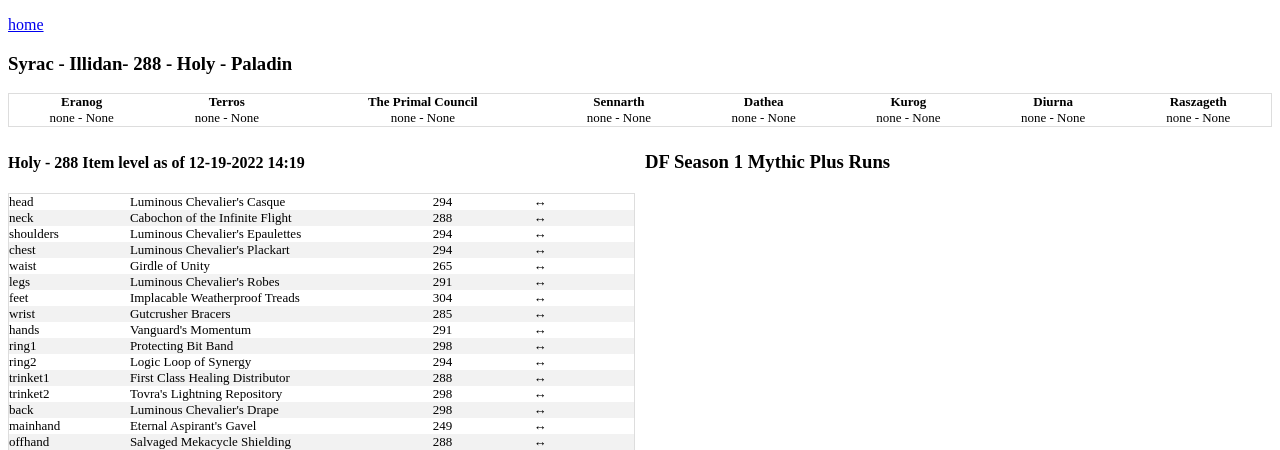
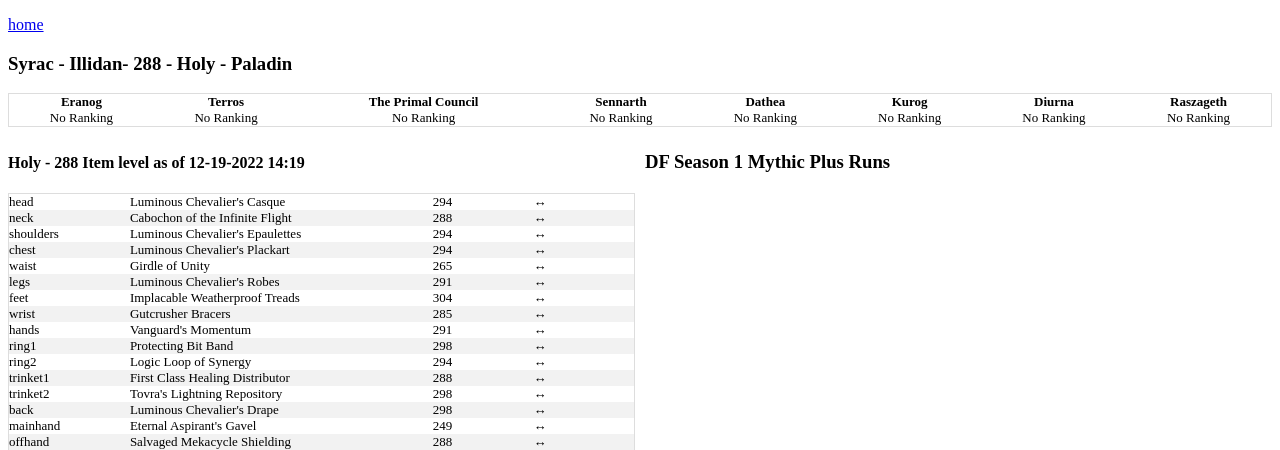
Before and after one commit to terryseyler/MythicPlus, a Flask app: page /us/Illidan/Syrac in a window 1280 px wide. Shown: the top 450 px of the page. Run offline with Flask 2, Linux system fonts and the light colour scheme; data comes from the database, SQL or seed files in the repository.

Commit message:
fixed if no ranking

```diff
--- a/templates/character.html
+++ b/templates/character.html
@@ -42,7 +42,11 @@
     </thead>
     <tr>
     {% for encounter in warcraftlogs_encounters %}
-      <td>{{encounter['bestSpec']}} - {{ encounter['rankPercent_rounded'] }}</td>
+      {% if encounter['rankPercent'] %}
+      <td>{{ encounter['bestSpec'] }} - {{ encounter['rankPercent_rounded'] }}</td>
+      {% else %}
+      <td>No Ranking</td>
+      {% endif %}
     {% endfor %}
     </tr>
 
```
